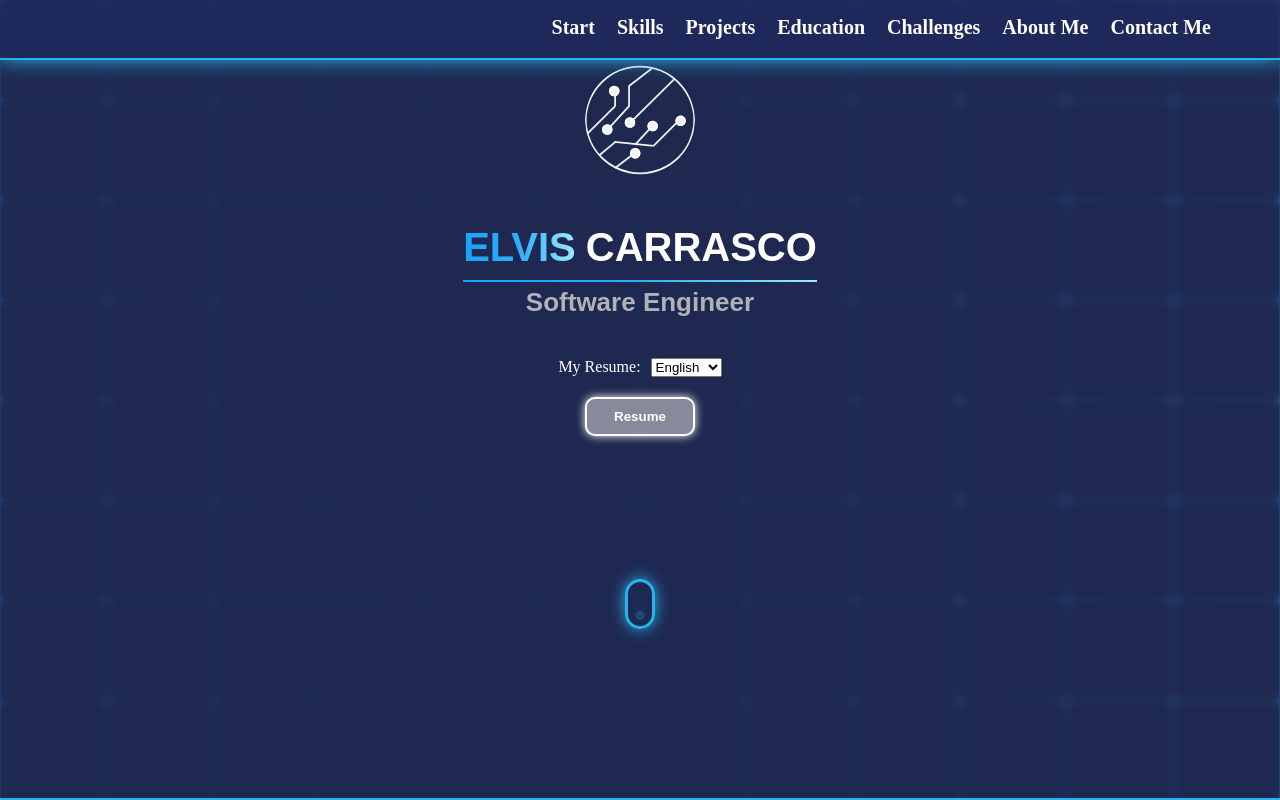
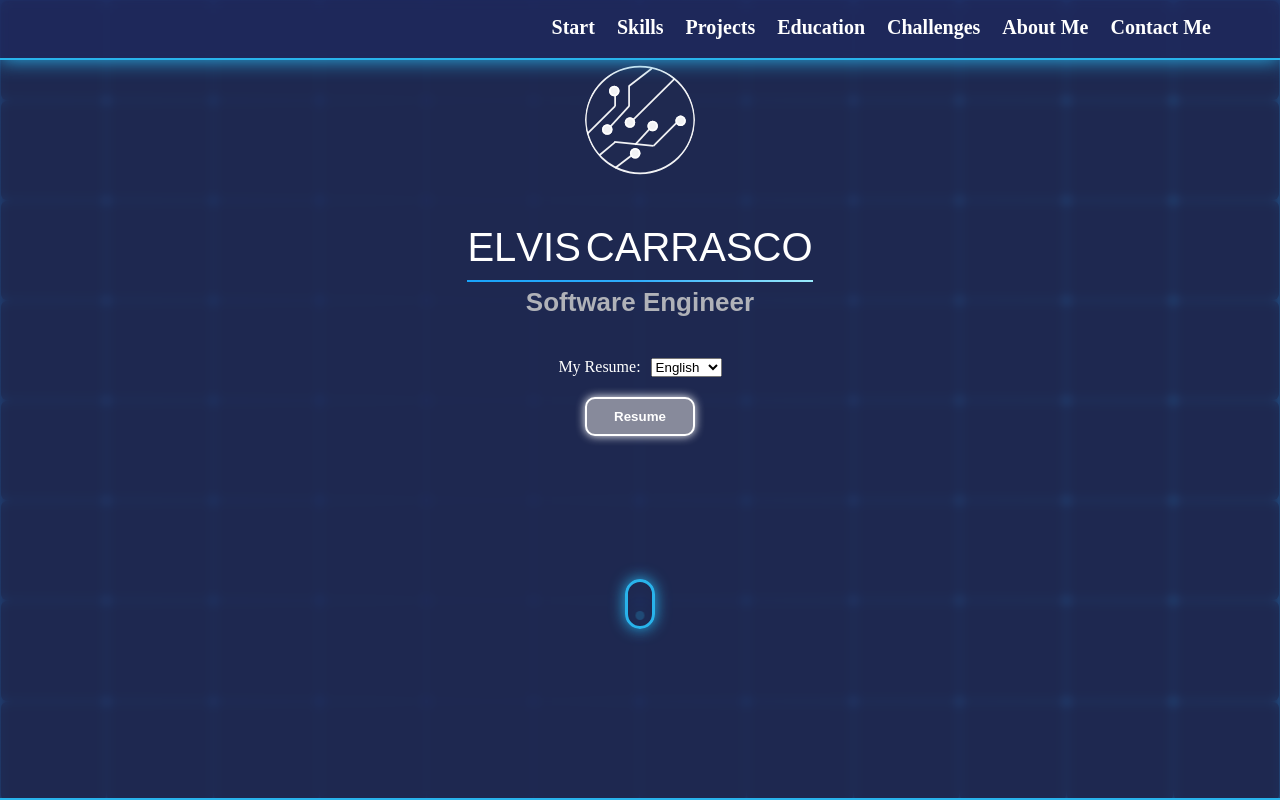
Before and after one commit to Elvissamir/Myportfwebwr, a React (Create React App) app: page / in a window 1280 px wide. Shown: the top 800 px of the page. Built offline with nearby package versions, Linux system fonts and the light colour scheme; no server answers.

Commit message:
Add ECName component

```diff
--- /dev/null
+++ b/src/assets/styles/components/sections/_ec-name.scss
@@ -0,0 +1,16 @@
+.ec-name-container {
+    display: flex;
+    align-items: center;
+    justify-content: center;
+    width: 100%;
+
+    .letter {
+        color: white;
+        font-family: sans-serif;
+        font-size: 40px;
+    }
+
+    .letter:nth-child(6) {
+        margin-left: 5px;
+    }
+}
--- a/src/assets/styles/components/sections/_index.scss
+++ b/src/assets/styles/components/sections/_index.scss
@@ -2,6 +2,7 @@
 
 // Wall
 @import './wall';
+@import './ec-name';
 
 // Skills
 @import './skills/index';
--- a/src/assets/styles/components/sections/_wall.scss
+++ b/src/assets/styles/components/sections/_wall.scss
@@ -39,15 +39,27 @@
                         font-weight: bolder;
                     }
 
-                    .ec-my-name {
+                    .ec-letter {
                         color: transparent;
-                        background-image: linear-gradient(to right, #18a3fa, #30adfc, #9bebfc);
-                        background-clip: text;
-                    }
+                        letter-spacing: 2px;
+                        -webkit-text-stroke-color: white;
+                        -webkit-text-stroke-width: 1px;
+                        animation: elvisAnimation 3s infinite;
 
-                    .ec-my-lname {
-                        color: white;
-                        margin-left: 10px;
+                        @keyframes elvisAnimation {
+                            0% {
+                                opacity: 0;
+                            }
+
+                            50% {
+                                color: transparent;
+                            }
+
+                            100% {
+                                opacity: 1;
+                                color: white;
+                            }
+                        }
                     }
                 }
 
--- a/src/components/layout/Content.tsx
+++ b/src/components/layout/Content.tsx
@@ -5,7 +5,7 @@ import EducationSection from "../sections/education/EducationSection"
 import HireMeBanner from "../sections/HireMe"
 import ProjectsSection from "../sections/projects/ProjectsSection"
 import SkillsSection from "../sections/skills/SkillsSection"
-import Wall from "../sections/Wall"
+import Wall from "../sections/wall/Wall"
 
 const Content = () => {
     const sectionList: JSX.Element[] = [
--- /dev/null
+++ b/src/components/sections/wall/ECName.tsx
@@ -0,0 +1,65 @@
+import { useState, useEffect } from 'react'
+import { AnimatePresence, motion } from 'framer-motion'
+
+const name = ['E', 'L', 'V', 'I', 'S']
+const lname = ['C', 'A', 'R', 'R', 'A', 'S', 'C', 'O']
+
+const ECName = () => {
+    const [myName, setMyName] = useState<string[]>(['E'])
+    const [myLName, setMyLName] = useState<string[]>(['C'])
+
+    useEffect(() => {
+        if (myName.length < name.length) {
+            const timer = setInterval(() => {
+                console.log('interval')
+                setMyName([...myName, name[myName.length]])
+            }, 500)
+
+            return () => clearInterval(timer)
+        }
+        else if (myLName.length < lname.length) {
+            const timer2 = setInterval(() => {
+                console.log('interval')
+                setMyLName([...myLName, lname[myLName.length]])
+            }, 500)
+
+            return () => clearInterval(timer2)
+        }
+    }, [ myName, myLName ])
+
+    return (
+        <motion.div
+            layout
+            className="ec-name-container">
+                {myName.map((letter, index) =>
+                    <AnimatePresence key={index}>
+                        {letter &&
+                            <motion.span
+                                initial={{ opacity: 0 }}
+                                animate={{ opacity: 1 }}
+                                exit={{ opacity: 0 }}
+                                transition={{ duration: 0.5 }}
+                                className='letter'>
+                                    {letter}
+                            </motion.span>}
+                    </AnimatePresence>
+                )}
+
+                {myLName.map((letter, index) =>
+                    <AnimatePresence key={index}>
+                        {letter &&
+                            <motion.span
+                                initial={{ opacity: 0 }}
+                                animate={{ opacity: 1 }}
+                                exit={{ opacity: 0 }}
+                                transition={{ duration: 0.5 }}
+                                className='letter'>
+                                    {letter}
+                            </motion.span>}
+                    </AnimatePresence>
+                )}
+        </motion.div>
+    )
+}
+
+export default ECName
--- a/src/components/sections/Wall.tsx
+++ b/src/components/sections/wall/Wall.tsx
@@ -1,5 +1,6 @@
 import { ChangeEvent, useState } from "react"
-import ECCircuit from "../ECCircuit"
+import ECCircuit from "../../ECCircuit"
+import ECName from "./ECName"
 
 type Lang = 'eng' | 'spa'
 
@@ -16,8 +17,7 @@ const Wall = () => {
                 <div className="top">
                     <div className="wall-text-container">
                         <div className="name-container">
-                            <span className="ec-my-name">ELVIS</span>
-                            <span className="ec-my-lname">CARRASCO</span>
+                            <ECName />
                         </div>
                         <div className="ec-line"></div>
                         <p className="ec-career">Software Engineer</p>
```
Also changed, not shown: src/components/ECLetters.tsx (deleted, +0 -9 lines).
